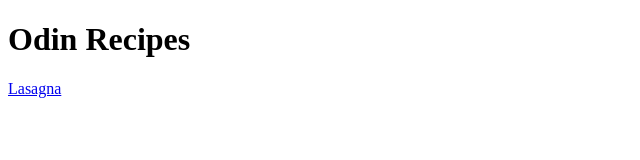
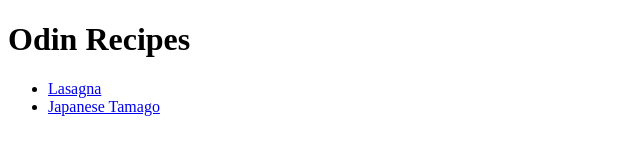
Before and after one commit to wre0rl/odin-recipes, a plain HTML site: page index.html in a window 1280 px wide. Shown: the whole page, without its empty margins (0-640 px from the left). Drawn offline with Linux system fonts and the light colour scheme.

Commit message:
Updating the index page

```diff
--- a/index.html
+++ b/index.html
@@ -6,6 +6,11 @@
 </head>
 <body>
   <h1>Odin Recipes</h1>
-  <a href="recipes/lasagna.html">Lasagna</a>
+
+  <ul>
+    <li><a href="recipes/lasagna.html">Lasagna</a></li>
+    <li><a href="recipes/japanese-tamago.html">Japanese Tamago</a></li>
+  </ul>
+
 </body>
 </html>
```
